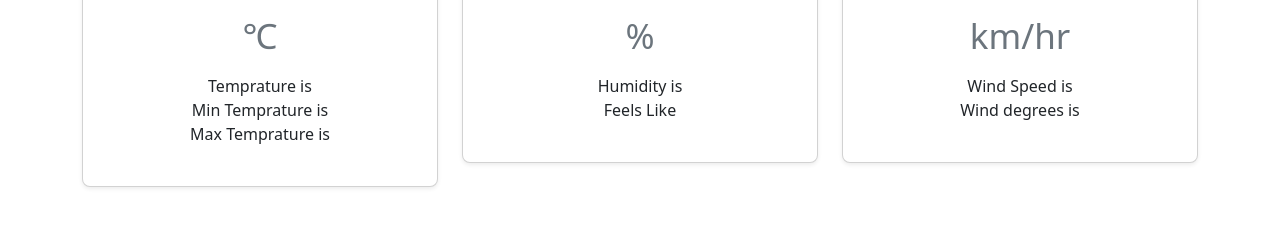
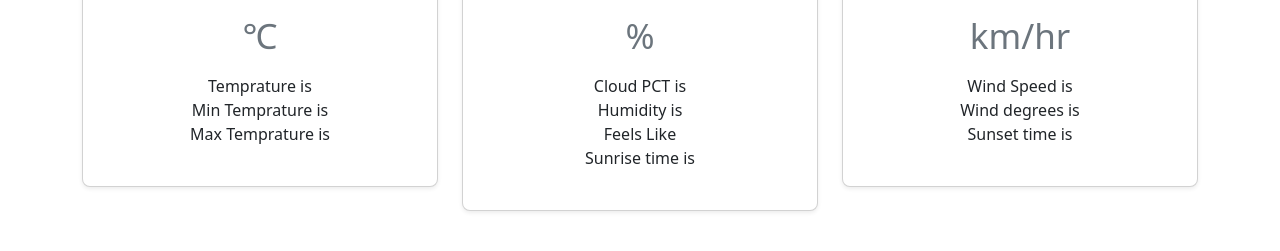
Before and after one commit to Bhavesh0577/weather-app, a plain HTML site: page index.html in a window 1280 px wide. Shown: the part 221-472 px from the top of the page. Drawn offline with nearby package versions, Linux system fonts and the light colour scheme; no server answers.

Commit message:
Update index.html

```diff
--- a/index.html
+++ b/index.html
@@ -77,10 +77,10 @@
                             <h1 class="card-title pricing-card-title"><span id="humidity2"></span><small class="text-muted fw-light"> %</small>
                             </h1>
                             <ul class="list-unstyled mt-3 mb-4">
-                                <!-- <li>Cloud PCT is <span id="cloud_pct"></span></li> -->
+                                <li>Cloud PCT is <span id="cloud_pct"></span></li>
                                 <li>Humidity is <span id="humidity"></span></li>
                                 <li>Feels Like <span id="feels_like"></span></li>
-<!--                                 <li>Sunrise time is <span id="sunrise"></span></li> -->
+                                <li>Sunrise time is <span id="sunrise"></span></li>
                             </ul>
 
                         </div>
@@ -97,7 +97,7 @@
                             <ul class="list-unstyled mt-3 mb-4">
                                 <li>Wind Speed is <span id="wind_speed"></span></li>
                                 <li>Wind degrees is <span id="wind_degrees"></span></li>
-<!--                                 <li>Sunset time is <span id="sunset"></span></li> -->
+                                 <li>Sunset time is <span id="sunset"></span></li>
                             </ul>
                         </div>
                     </div>
```
